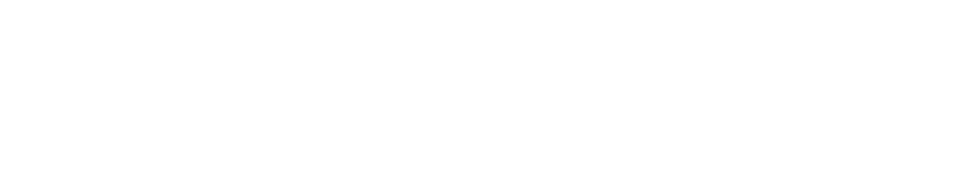
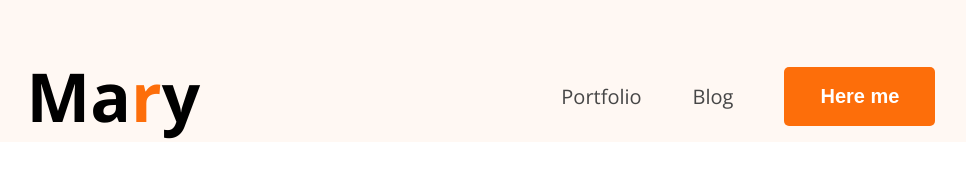
Before and after one commit to Sanjida-Aktar/hero-portfolio-website, a plain HTML site: page index.html in a window 1280 px wide. Shown: the whole page, without its empty margins (159-1125 px from the left). Drawn offline with nearby package versions, Linux system fonts and the light colour scheme.

Commit message:
style navber

```diff
--- a/index.html
+++ b/index.html
@@ -4,8 +4,25 @@
     <meta charset="UTF-8">
     <meta name="viewport" content="width=device-width, initial-scale=1.0">
     <title>My portfolio website</title>
+    <link rel="preconnect" href="https://fonts.googleapis.com">
+<link rel="preconnect" href="https://fonts.gstatic.com" crossorigin>
+<link href="https://fonts.googleapis.com/css2?family=Open+Sans:ital,wght@0,300..800;1,300..800&family=Plus+Jakarta+Sans:ital,wght@0,200..800;1,200..800&display=swap" rel="stylesheet">
+
+    <link rel="stylesheet" href="styles/portfolio.css">
+
 </head>
-<body>
-
+<body class="font-open-sans">
+    <header>
+        <nav>
+            <div class="logo">
+                <h2>Ma<span class="color-orange">r</span>y</h2>
+            </div>
+            <ul class="menu">
+                <li><a href="Portfolio">Portfolio</a></li>
+                <li><a href="Blog">Blog</a></li>
+                <li><button class="btn">Here me</button></li>
+            </ul>
+        </nav>
+    </header>
 </body>
 </html>
--- /dev/null
+++ b/styles/portfolio.css
@@ -0,0 +1,56 @@
+*{
+    margin: 0;
+    padding: 0;
+    box-sizing: border-box;
+}
+/* common style  */
+.font-open-sans {
+  font-family: "Open Sans", sans-serif;
+  font-optical-sizing: auto;
+}
+
+.logo{
+    font-size: 45px;
+    font-weight: 700px;
+
+}
+.color-orange{
+    color: #FD6E0A;
+}
+/* main style  */
+header{
+    background-color: #FFF8F3;
+    padding-top: 50px;
+}
+nav{
+    width: 71%;
+    max-width: 1440px;
+    margin: 0px auto;
+    display: flex;
+    justify-content: space-between;
+}
+nav .menu{
+    display: flex;
+    /* justify-content: space-between; */
+    list-style: none;
+    gap: 51px;
+    align-items: center;
+}
+nav .menu a{
+    font-size: 20px;
+    color: #474747;
+    text-decoration: none;
+}
+.btn{
+    /* width: 150px;
+    height: 65px; */
+    background-color: #FD6E0A;
+    border-radius: 5px;
+    color: white;
+    border: none;
+    padding: 18px 36px;
+    font-size: 20px;
+    font-weight: 600;
+
+
+}
```
